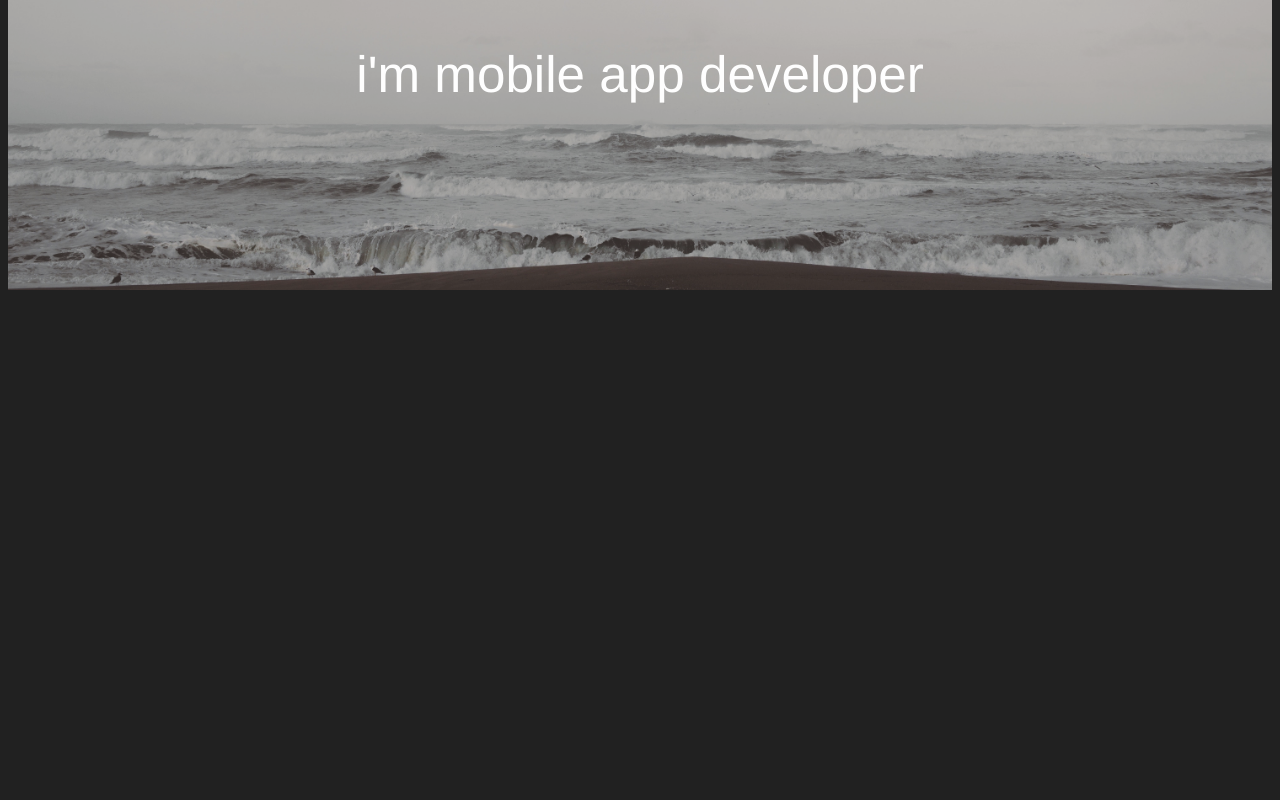
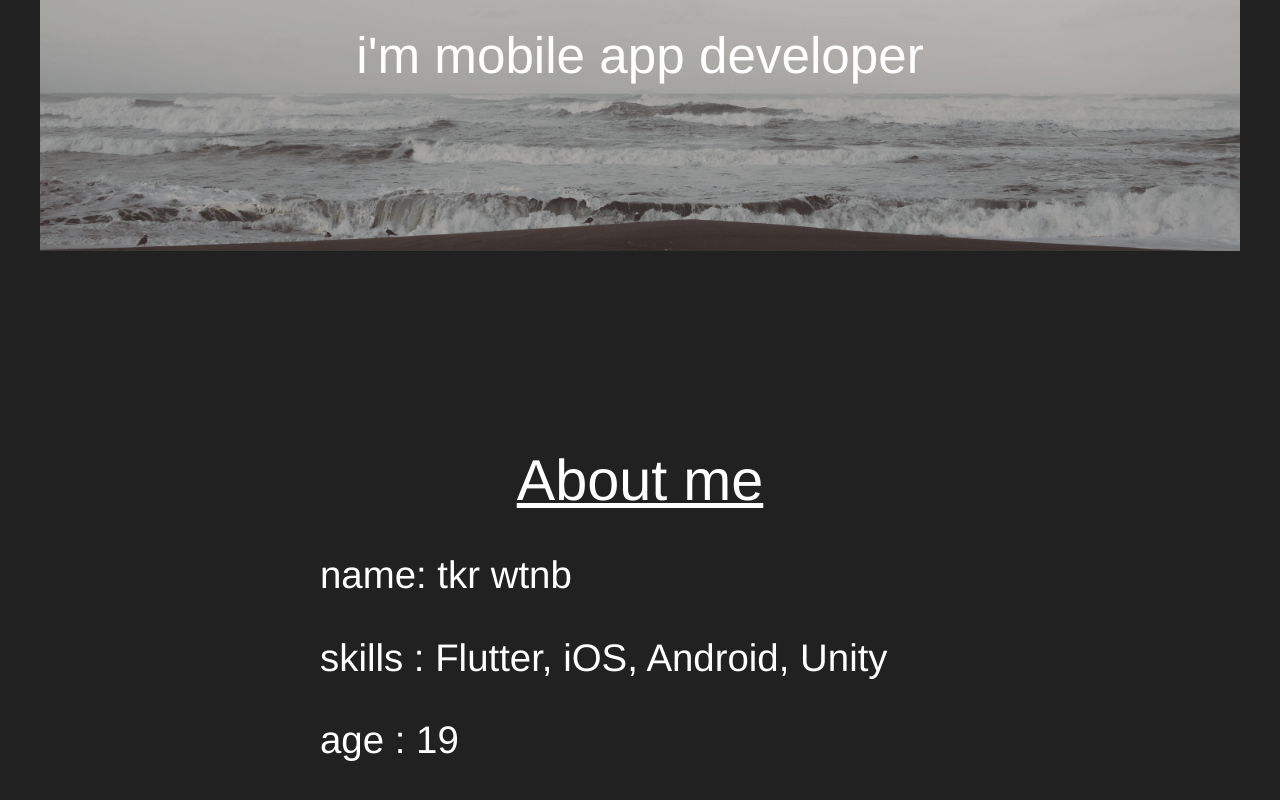
Before and after one commit to tkrwtnb/tkrwtnb.github.io, a Vue app: page / in a window 1280 px wide. Shown: the part 492-1292 px from the top of the page. Before the commit the page ends 800 px from the top, so only its background shows below. Built offline with nearby package versions, Linux system fonts and the light colour scheme.

Commit message:
edited about me

```diff
--- a/src/App.vue
+++ b/src/App.vue
@@ -1,16 +1,19 @@
 <template>
   <div id="app">
     <Title></Title>
+    <AboutMe></AboutMe>
   </div>
 </template>
 
 <script>
 import Title from './components/Title.vue'
+import AboutMe from './components/AboutMe.vue'
 
 export default {
   name: 'App',
   components: {
-    Title
+    Title,
+    AboutMe
   }
 }
 </script>
--- /dev/null
+++ b/src/components/AboutMe.vue
@@ -0,0 +1,46 @@
+<template>
+    <div>
+        <h1>About me</h1>
+        <div class="data-outer">
+            <div class="data-inner">
+                <p>name: tkr wtnb</p>
+                <p>skills   : Flutter, iOS, Android, Unity</p>
+                <p>age : 19</p>
+            </div>
+        </div>
+
+    </div>
+</template>
+
+
+<style scoped>
+div {
+    margin-top: 15vw;
+    color: #fefefe;
+}
+
+h1 {
+    font-size: 4.5vw;
+    font-weight: 500;
+    text-decoration: underline;
+}
+
+.data-outer {
+    margin-top: 0px;
+    text-align: center;
+}
+
+.data-inner {
+    text-align: left;
+    margin-top: 40px;
+    margin-left: auto;
+    margin-right: auto;
+    width: 50vw;
+    font-size: 3vw;
+}
+
+li {
+    padding: 3px;
+}
+
+</style>
--- a/src/components/Title.vue
+++ b/src/components/Title.vue
@@ -19,7 +19,7 @@ export default {
 
 <style>
 .img {
-    width: 100%;
+    width: 95%;
     height: auto;
     padding: 0px;
     margin: 0px;
```
